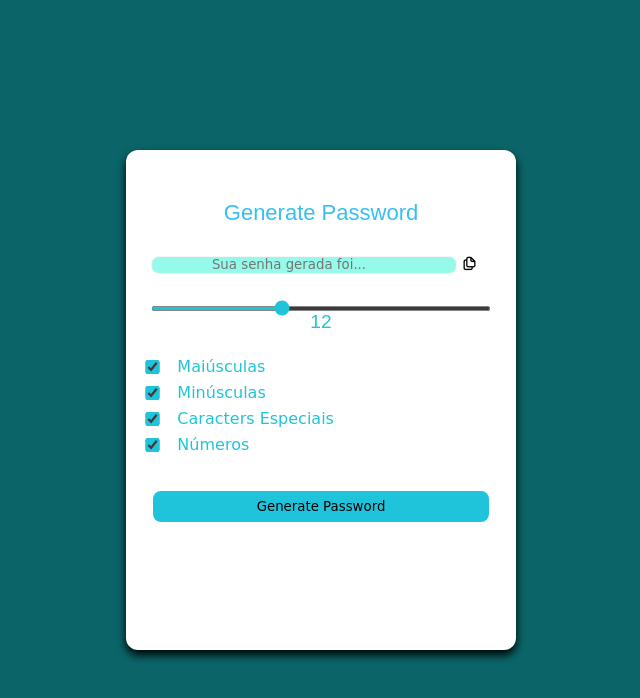
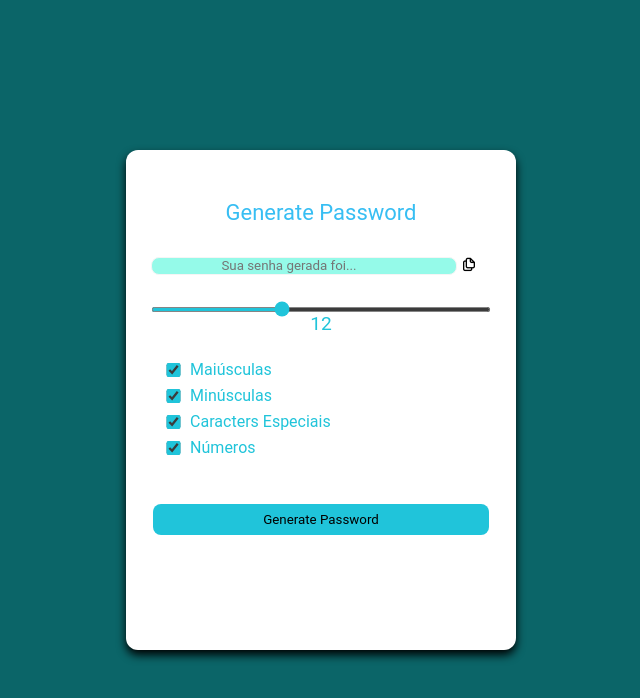
Before and after one commit to Lrick-Dev/Gerador-de-Senhas-JS, a plain HTML site: page index.html in a window 1280 px wide. Shown: the whole page, without its empty margins (319-959 px from the left). Drawn offline with nearby package versions, Linux system fonts and the light colour scheme.

Commit message:
font changes

```diff
--- a/style.css
+++ b/style.css
@@ -1,13 +1,24 @@
+
+@media only screen and (max-width: 600px) {
 
 
+}
 
 
+@media only screen and (min-width: 601px) and (max-width: 900px) {
+
+}
+
+
+@media only screen and (min-width: 901px) {
+
+}
 
 *{
     margin: 0;
     padding: 0;
     box-sizing: border-box;
-    font-family: 'arial', sans-serife;
+    font-family: 'Roboto', sans-serif;
 }
 
 body{
@@ -18,7 +29,6 @@ body{
     background: rgb(11, 101, 104);
 }
 .wrapper {
-
     position: relative;
     max-width: 390px;
     height: 500px;
@@ -52,7 +62,6 @@ p{
     color: black;
 }
 .texto {
-    font-family: 'snell roundhand', cursive;
     width: 90%;
     border-radius: 8px;
     padding: 0 45px 0 15px;
@@ -114,7 +123,7 @@ p{
 
 
 label span{
-    font-family: 'snell roundhand', cursive;
+    font-family: 'Roboto', sans-serif;
     display: flex;
     flex-direction: column;
     margin-bottom: 2px ;
@@ -132,7 +141,7 @@ label span{
 
 
 .range-box .generate-button{
-    font-family: 'snell roundhand', cursive;
+    font-family: 'Roboto', sans-serif;
     font-weight: normal;
     position: center;
     bottom: 10%;
@@ -140,7 +149,7 @@ label span{
     width: 99%;
     color: rgb(0, 0, 0);
     padding: 8px ;
-    margin-top: 30px;
+    margin-top: 40px;
     background-color: rgb(32, 196, 218);
     border: none;
     border-radius: 8px;
```
